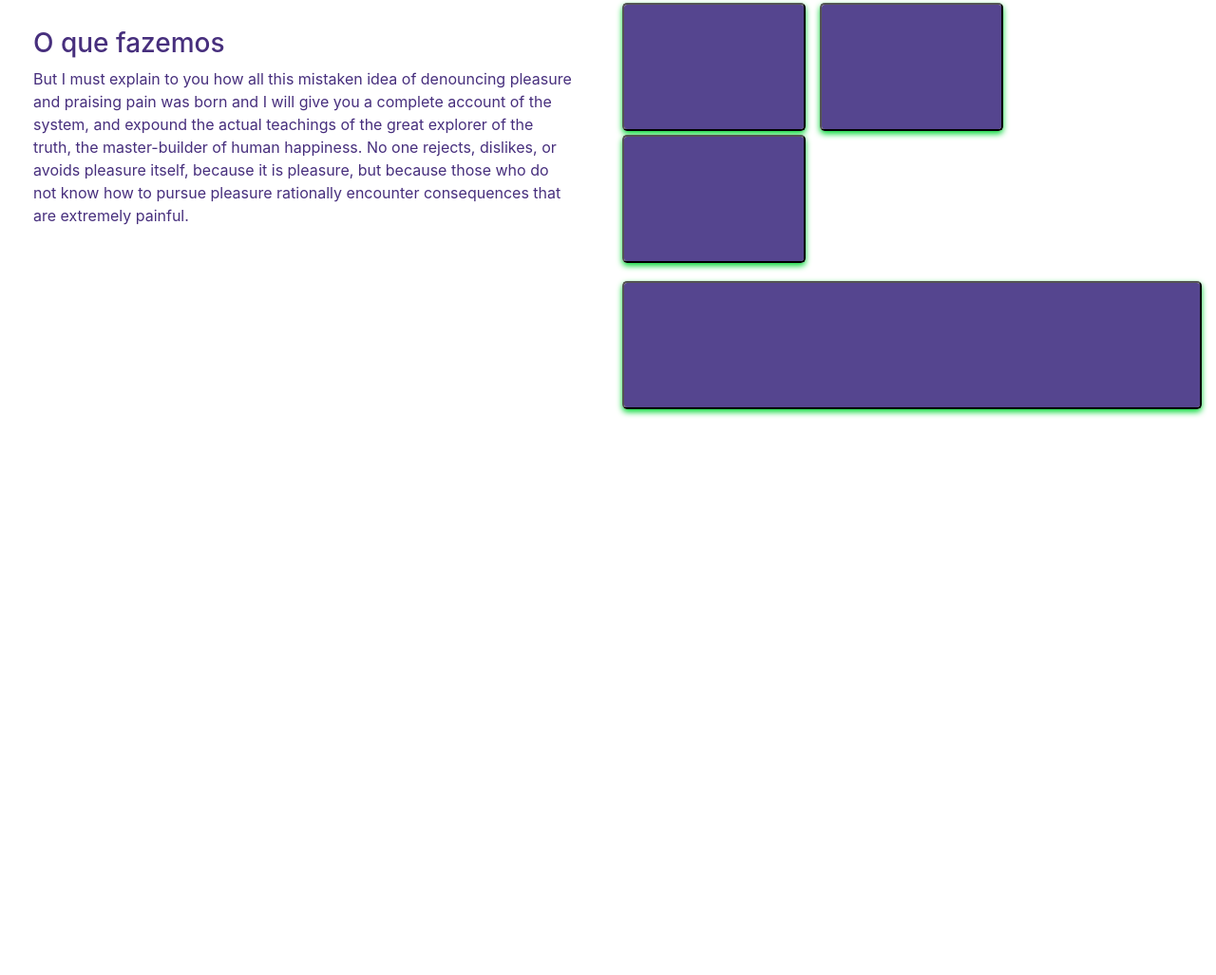
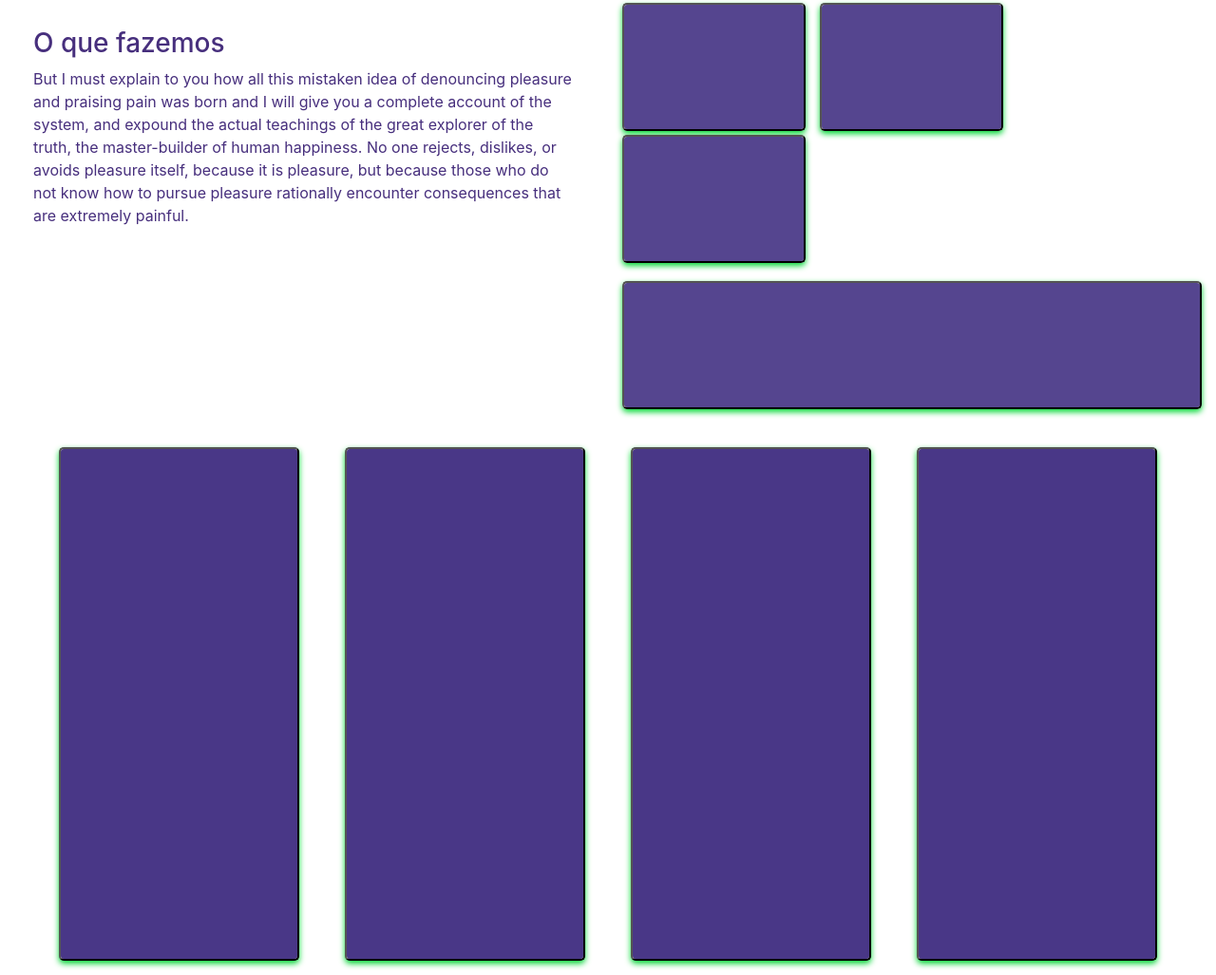
Before and after one commit to adialaleal/okcriativo, a plain HTML site: page index.html in a window 1280 px wide. Shown: the part 887-1914 px from the top of the page at 95% size. Before the commit the page ends 1358 px from the top, so only its background shows below. Drawn offline with nearby package versions, Linux system fonts and the light colour scheme.

Commit message:
Add blog posts

```diff
--- a/index.html
+++ b/index.html
@@ -28,11 +28,14 @@
       <button id="ok-services-2"></button>
       <button id="ok-services-2"></button>
       <button id="ok-services-1"></button>
-
     </div>
-
   </section>
-
+  <section id="ok-blog">
+    <button id="ok-criativo-blog"></button>
+    <button id="ok-criativo-blog"></button>
+    <button id="ok-criativo-blog"></button>
+    <button id="ok-criativo-blog"></button>
+  </section>
 
 
 
--- a/styles.css
+++ b/styles.css
@@ -49,6 +49,8 @@ body {
   opacity: 1;
   margin-top: 15px;
   margin-bottom: 15px;
+  cursor: pointer;
+
 
 }
 #ok-services-2{
@@ -59,6 +61,24 @@ body {
   box-shadow: 0px 3px 6px #00D633;
   border-radius: 5px;
   opacity: 1;
+  cursor: pointer;
+
+}
+
+#ok-blog{
+  display: flex;
+  justify-content: space-between;
+  margin: 15px 62px;
+}
+
+#ok-criativo-blog{
+  background: #493787 0% 0% no-repeat padding-box;
+  box-shadow: 0px 3px 6px #00D633;
+  border-radius: 5px;
+  opacity: 1;
+  width: 253px;
+  height: 541px;
+  cursor: pointer;
 }
 
 
```
